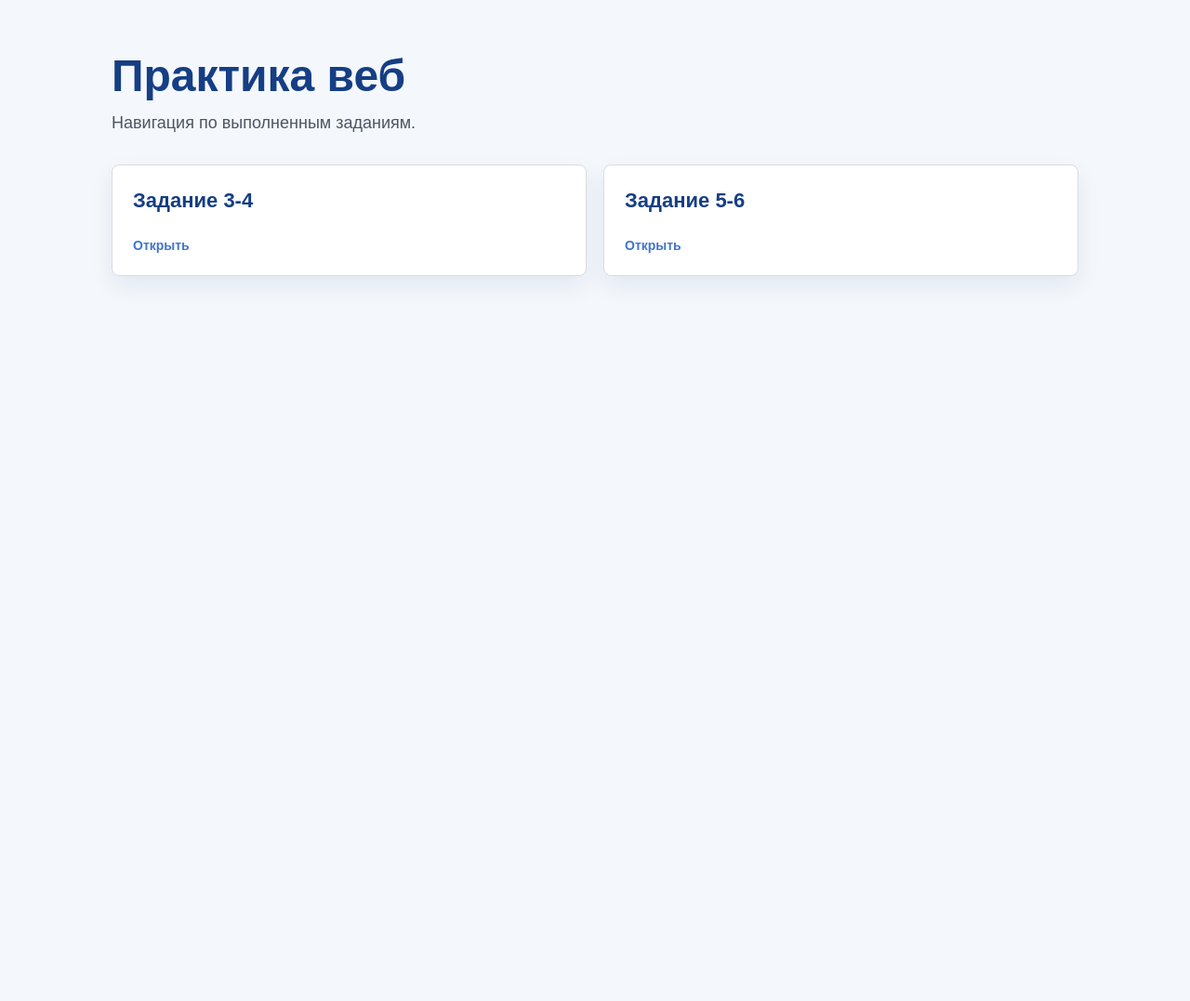
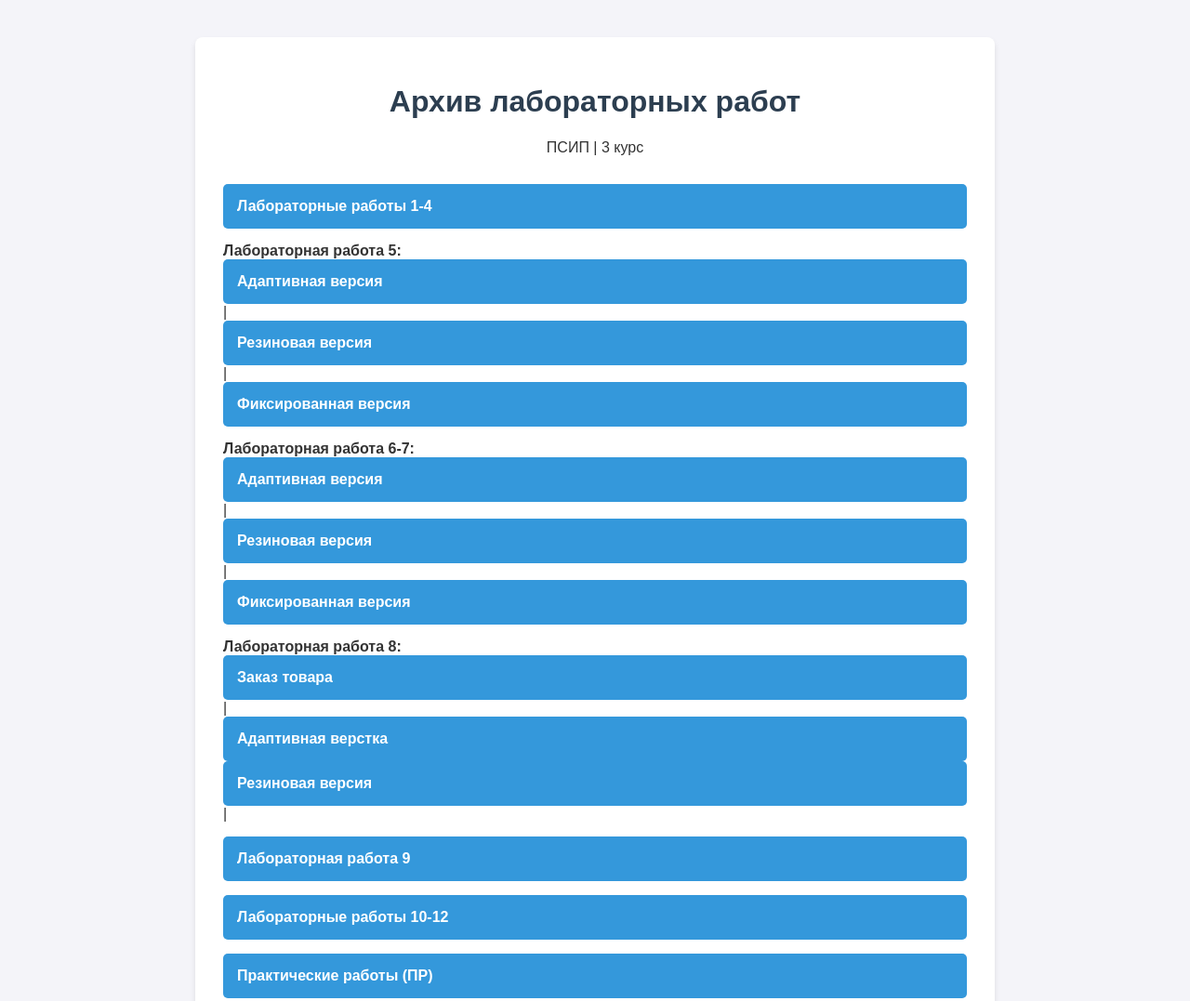
Before and after one commit to vovakaluga72/practWeb, a plain HTML site: page index.html in a window 1280 px wide. Shown: the top 1077 px of the page at 93% size. Before the commit the page ends 800 px from the top, so only its background shows below. Drawn offline with Linux system fonts and the light colour scheme.

Commit message:
Update index.html

```diff
--- a/index.html
+++ b/index.html
@@ -3,97 +3,82 @@
 <head>
     <meta charset="UTF-8">
     <meta name="viewport" content="width=device-width, initial-scale=1.0">
-  <title>Практика веб</title>
+    <title>Мои лабораторные работы по Web-разработке</title>
     <style>
-    /* Базовые стили */
-    * {
-      box-sizing: border-box;
+        body {
+            font-family: Arial, sans-serif;
+            background-color: #f4f4f9;
+            margin: 0;
+            padding: 40px 20px;
+            color: #333;
         }
-
-    body {
-      margin: 0;
-      min-height: 100vh;
-      background: #f4f7fb;
-      color: #1f2937;
-      font-family: Arial, sans-serif;
-      line-height: 1.45;
+        .container {
+            max-width: 800px;
+            margin: 0 auto;
+            background: #fff;
+            padding: 30px;
+            border-radius: 8px;
+            box-shadow: 0 4px 6px rgba(0,0,0,0.1);
         }
-
-    main {
-      width: min(1040px, calc(100% - 32px));
-      margin: 0 auto;
-      padding: 56px 0;
+        h1 {
+            text-align: center;
+            color: #2c3e50;
         }
-
-    h1 {
-      margin: 0 0 10px;
-      color: #153e84;
-      font-size: clamp(32px, 5vw, 48px);
-      line-height: 1.1;
+        .labs-list {
+            list-style: none;
+            padding: 0;
+            margin-top: 30px;
         }
-
-    p {
-      margin: 0 0 32px;
-      color: #4b5563;
-      font-size: 18px;
+        .labs-list li {
+            margin-bottom: 15px;
         }
-
-    /* Карточки заданий */
-    .tasks {
-      display: grid;
-      grid-template-columns: repeat(auto-fit, minmax(210px, 1fr));
-      gap: 18px;
+        .labs-list a {
+            display: block;
+            padding: 15px;
+            background: #3498db;
+            color: #fff;
+            text-decoration: none;
+            border-radius: 5px;
+            transition: background 0.2s;
+            font-weight: bold;
         }
-
-    .task {
-      min-height: 120px;
-      padding: 22px;
-      border: 1px solid #d9dce2;
-      border-radius: 8px;
-      display: flex;
-      flex-direction: column;
-      justify-content: space-between;
-      background: #ffffff;
-      color: inherit;
-      text-decoration: none;
-      box-shadow: 0 10px 24px rgba(21, 62, 132, 0.08);
-      transition: transform 0.2s ease, box-shadow 0.2s ease, border-color 0.2s ease;
-    }
-
-    .task:hover {
-      transform: translateY(-3px);
-      border-color: #4174cb;
-      box-shadow: 0 16px 32px rgba(21, 62, 132, 0.14);
-    }
-
-    .task strong {
-      color: #153e84;
-      font-size: 22px;
-    }
-
-    .task span {
-      margin-top: 16px;
-      color: #4174cb;
-      font-size: 14px;
-      font-weight: 700;
+        .labs-list a:hover {
+            background: #2980b9;
         }
     </style>
 </head>
 <body>
-  <!-- Навигация по заданиям -->
-  <main>
-    <h1>Практика веб</h1>
-    <p>Навигация по выполненным заданиям.</p>
-    <div class="tasks">
-      <a class="task" href="z3-4/">
-        <strong>Задание 3-4</strong>
-        <span>Открыть</span>
-      </a>
-      <a class="task" href="z5-6/index.html">
-        <strong>Задание 5-6</strong>
-        <span>Открыть</span>
-      </a>
+
+<div class="container">
+    <h1>Архив лабораторных работ</h1>
+    <p style="text-align: center;">ПСИП | 3 курс</p>
+
+    <ul class="labs-list">
+        <li><a href="ЛАБА 1-4/Index.html" target="_blank">Лабораторные работы 1-4</a></li>
+        <li>
+            <strong>Лабораторная работа 5:</strong>
+
+            <a href="lr5/index1.html" target="_blank">Адаптивная версия</a> |
+            <a href="lr5/index2.html" target="_blank">Резиновая версия</a> |
+            <a href="lr5/index3.html" target="_blank">Фиксированная версия</a>
+        </li>
+        <li>
+            <strong>Лабораторная работа 6-7:</strong>
+            <a href="lr6/index1.html" target="_blank">Адаптивная версия</a> |
+            <a href="lr6/index2.html" target="_blank">Резиновая версия</a> |
+            <a href="lr6/index3.html" target="_blank">Фиксированная версия</a>
+        </li>
+        <li>
+            <strong>Лабораторная работа 8:</strong>
+            <a href="lr8/index.html" target="_blank">Заказ товара</a> |
+            <a href="lr8/index2.html" target="_blank">Адаптивная верстка</a>
+            <a href="lr8/index3.html" target="_blank">Резиновая версия</a> |
+        </li>
+
+        <li><a href="Лр9/index.html" target="_blank">Лабораторная работа 9</a></li>
+        <li><a href="lr10-13/index.html" target="_blank">Лабораторные работы 10-12</a></li>
+        <li><a href="pr1/index.html" target="_blank">Практические работы (ПР)</a></li>
+    </ul>
 </div>
-  </main>
 </body>
 </html>
```
Lines whose indentation alone changed are shown as unchanged.
